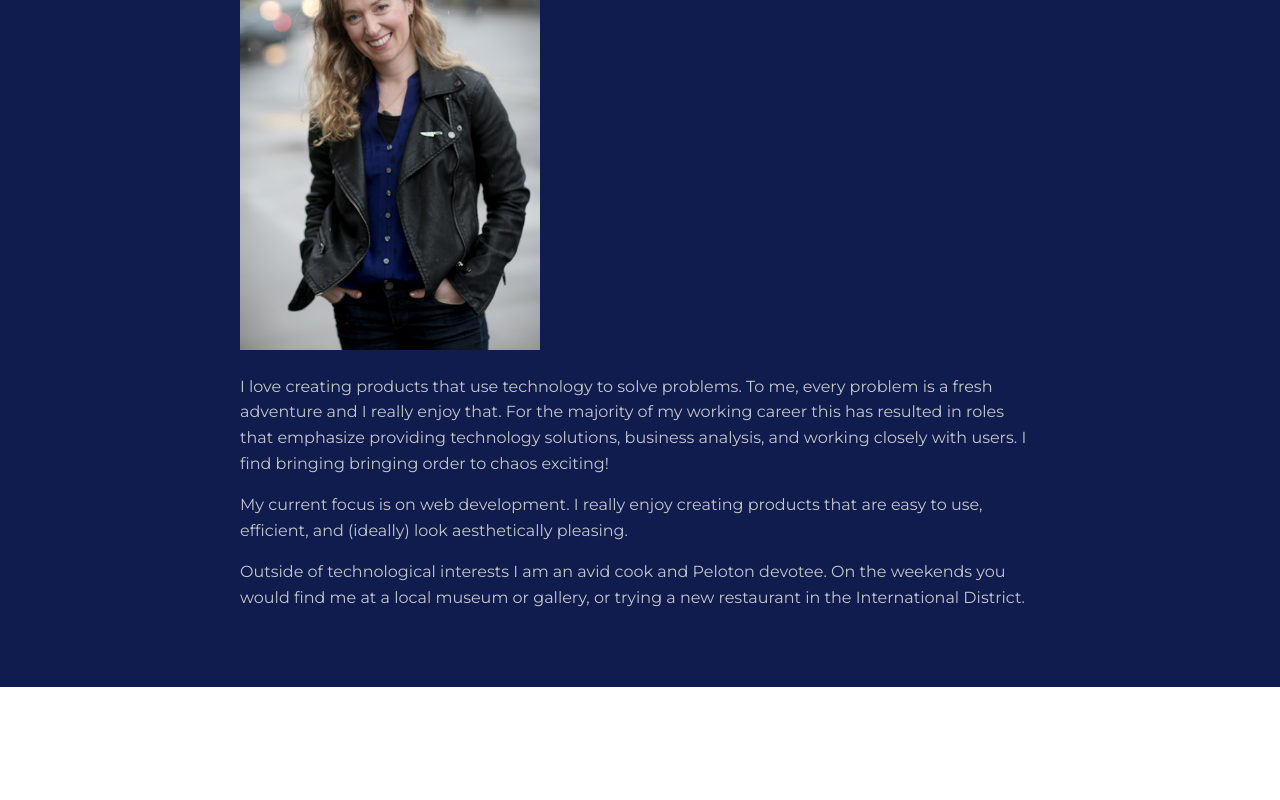
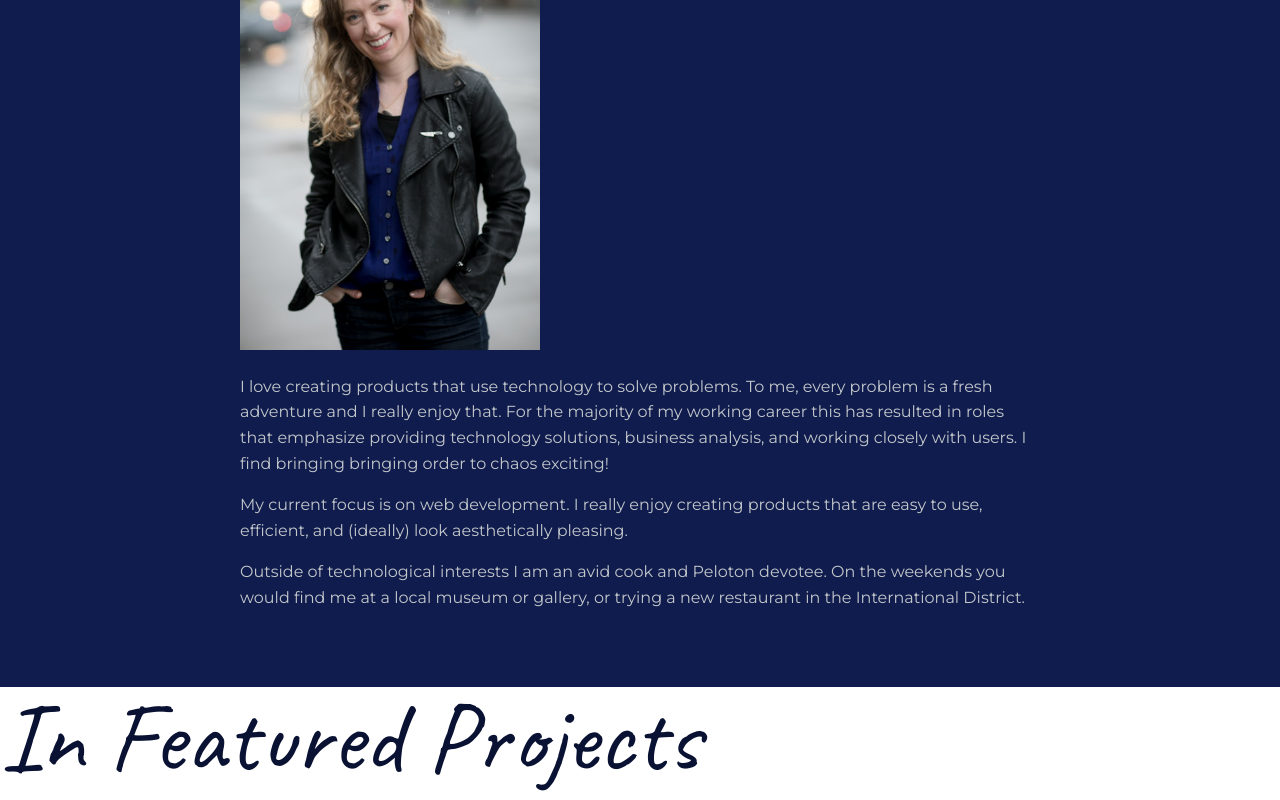
Before and after one commit to atoopdev/portfolio-react-2, a React (Vite) app in the folder portfolio-react-2/: page / in a window 1280 px wide. Shown: the part 681-1481 px from the top of the page. Before the commit the page ends 1368 px from the top, so only its background shows below. Built offline with nearby package versions, Linux system fonts and the light colour scheme.

Commit message:
shell FeaturedProjects() created

```diff
--- /dev/null
+++ b/portfolio-react-2/src/components/featuredprojects.jsx
@@ -0,0 +1,11 @@
+import React from "react"
+import ProjectData from "../data"
+import ProjectCard from "./projectcard"
+
+export default function FeaturedProjects(){
+    return (
+        <div>
+            <h1>In Featured Projects</h1>
+        </div>
+    )
+}
--- /dev/null
+++ b/portfolio-react-2/src/components/projectcard.jsx
@@ -0,0 +1,13 @@
+import React from "react"
+
+export default function ProjectCard(props){
+    return <div className="project-card">
+        <h3 className="project-title">{props.project.title}</h3>
+        <a href={props.project.link} className="project-btn"><img src={props.project.img} alt={props.project.title} className="projectcard-img"></img></a>
+        <p className="project-description">{props.project.description}</p>
+
+        {/* conditional display if there is blog link */}
+        {props.project.blogLink && <p>Read more about my experience <a href={props.project.blogLink} className="blog-link">on my blog.</a></p>}
+        <a href={props.project.link} className="btn">View Project</a>
+    </div>
+}
--- a/portfolio-react-2/src/routes/index.jsx
+++ b/portfolio-react-2/src/routes/index.jsx
@@ -1,5 +1,6 @@
 import React from "react"
 import About from "../components/about"
+import FeaturedProjects from "../components/featuredprojects"
 
 // functions like main landing page
 
@@ -9,6 +10,7 @@ export default function Index(){
             <h1>I am in src/routes/index.jsx</h1>
             <p>When completed, this will be the home page.</p>
             <About />
+            <FeaturedProjects />
         </div>
     )
 }
```
